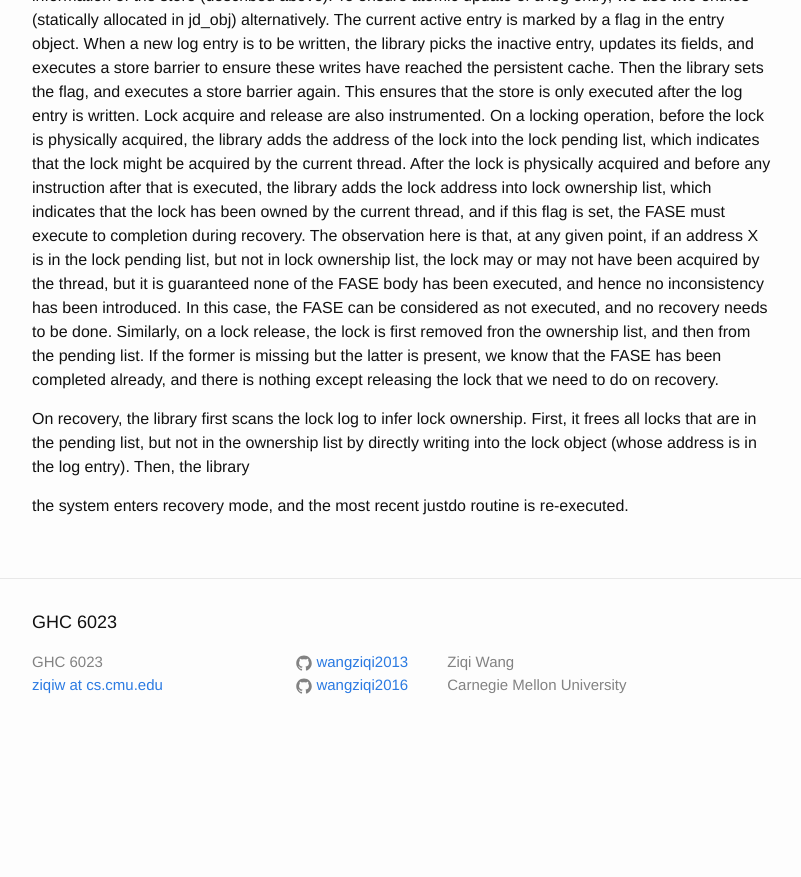
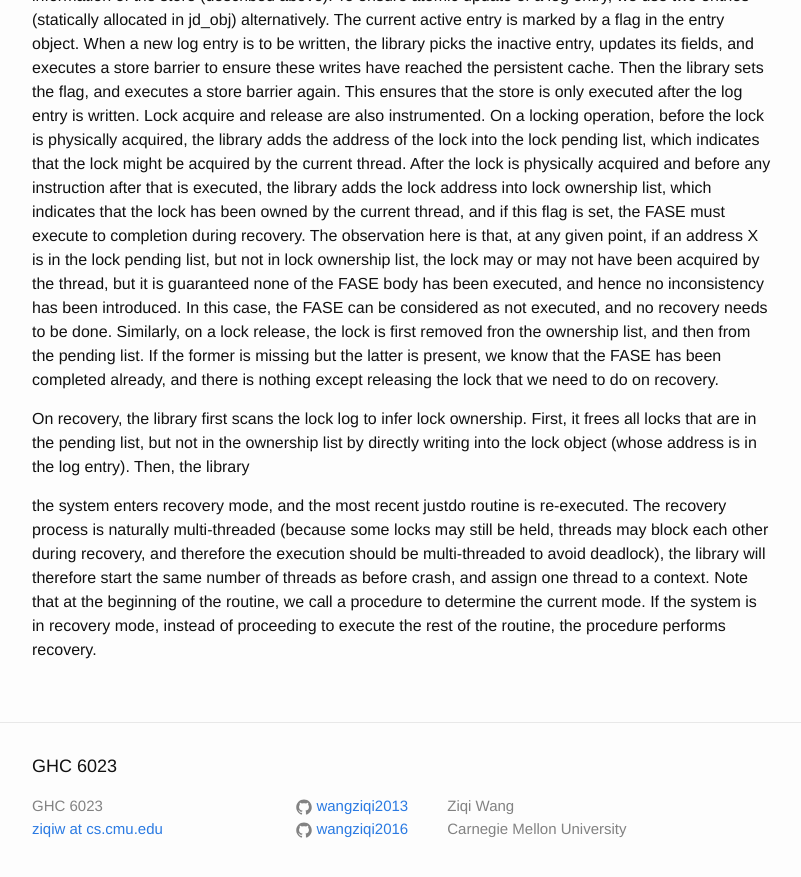
Before and after one commit to wangziqi2013/wangziqi2013.github.io, a Jekyll site: the page built from _posts/2019-08-08-justdo.markdown, in a window 1280 px wide and 900 px high, scrolled down 2335 px. Shown: the top 877 px of the window, without its empty margins (238-1039 px from the left). Built offline with Jekyll 4.4.1, drawn with Linux system fonts in a browser that asks for light colours; before the commit the page ends 3091 px from its top, so only the background shows below that.

Commit message:
Adding recovery

```diff
--- a/_posts/2019-08-08-justdo.markdown
+++ b/_posts/2019-08-08-justdo.markdown
@@ -100,4 +100,9 @@ On recovery, the library first scans the lock log to infer lock ownership. First
 but not in the ownership list by directly writing into the lock object (whose address is in the log entry). Then, the
 library
 
-the system enters recovery mode, and the most recent justdo routine is re-executed.
+the system enters recovery mode, and the most recent justdo routine is re-executed. The recovery process is naturally
+multi-threaded (because some locks may still be held, threads may block each other during recovery, and therefore the
+execution should be multi-threaded to avoid deadlock), the library will therefore start the same number of threads as
+before crash, and assign one thread to a context. Note that at the beginning
+of the routine, we call a procedure to determine the current mode. If the system is in recovery mode, instead of proceeding
+to execute the rest of the routine, the procedure performs recovery.
```
